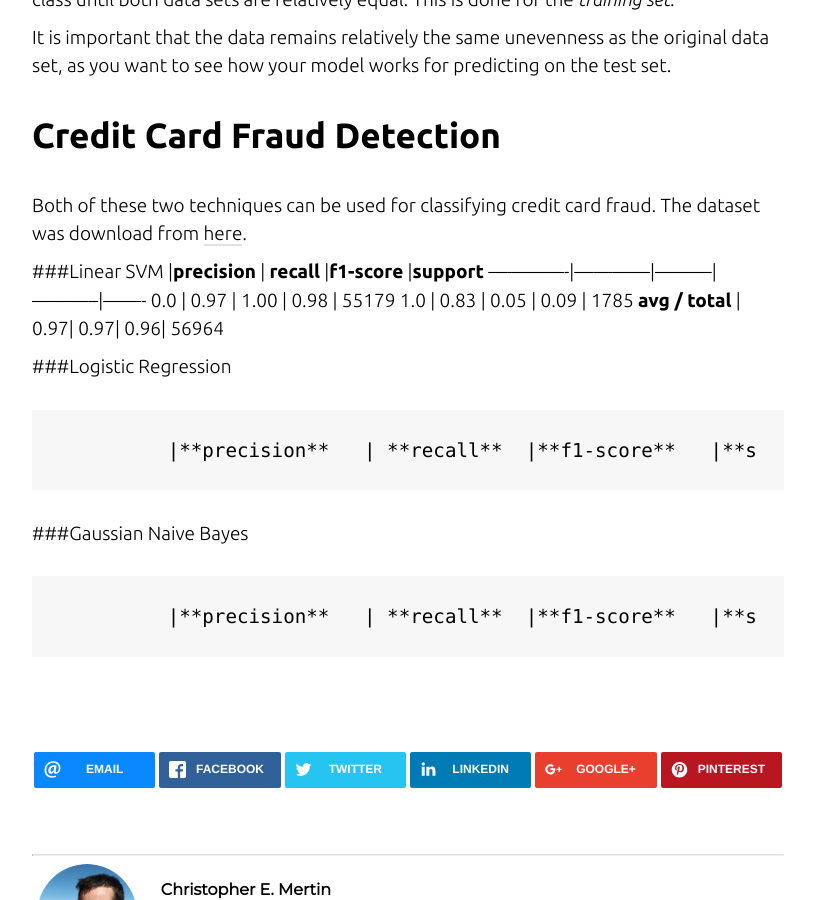
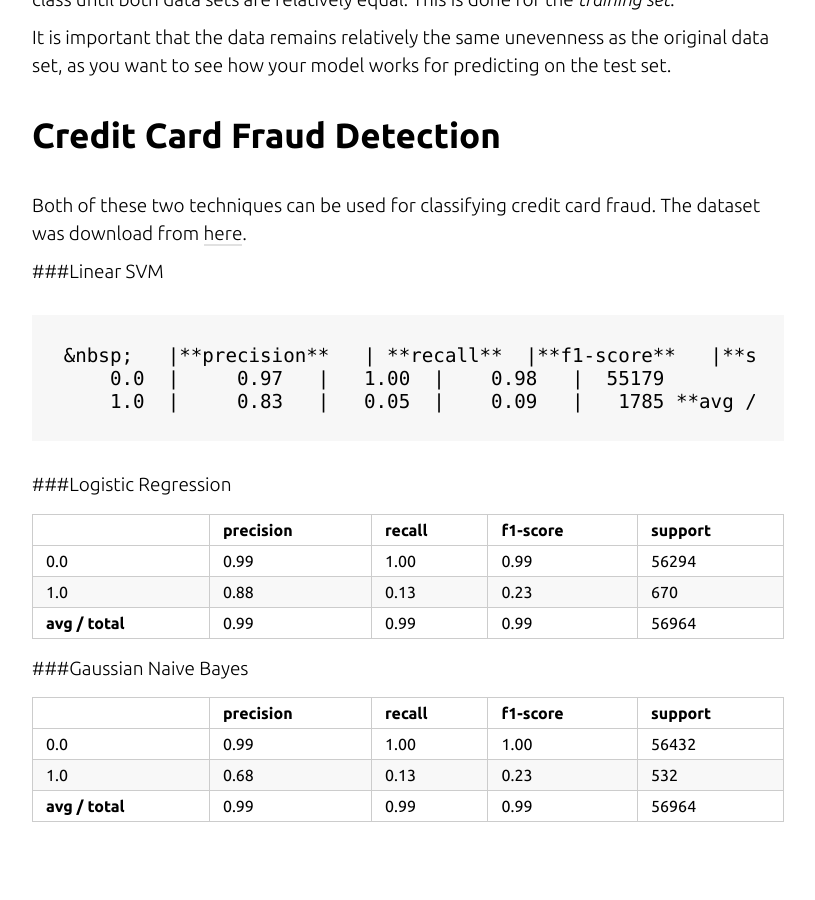
Before and after one commit to cmertin/cmertin.github.io, a Jekyll site: the page built from _posts/2016-11-17-Credit-Card-Fraud.markdown, in a window 1280 px wide and 900 px high, scrolled down 4544 px. Shown: the whole window, without its empty margins (232-1047 px from the left). Built offline with Jekyll 4.4.1, drawn with Linux system fonts in a browser that asks for light colours; nearby versions of some CDN libraries; formulas are drawn with MathJax 3; comment, search, counter and statistics services are not loaded; some of the changed lines change nothing that is shown.

Commit message:
Added blank space to tables

```diff
--- a/_posts/2016-11-17-Credit-Card-Fraud.markdown
+++ b/_posts/2016-11-17-Credit-Card-Fraud.markdown
@@ -152,7 +152,8 @@ dataset was download from [here](https://www.kaggle.com/dalpozz/creditcardfraud)
 
 
 ###Linear SVM
-             |**precision**   | **recall**  |**f1-score**   |**support**
+
+    &nbsp;   |**precision**   | **recall**  |**f1-score**   |**support**
 -------------|------------|---------|-----------|-------
         0.0  |     0.97   |   1.00  |    0.98   |  55179
         1.0  |     0.83   |   0.05  |    0.09   |   1785
@@ -161,7 +162,7 @@ dataset was download from [here](https://www.kaggle.com/dalpozz/creditcardfraud)
 
 ###Logistic Regression
 
-             |**precision**   | **recall**  |**f1-score**   |**support**
+&nbsp;       |**precision**   | **recall**  |**f1-score**   |**support**
 -------------|------------|---------|-----------|-------
 0.0  |     0.99   |   1.00  |    0.99   |  56294
 1.0  |     0.88   |   0.13  |    0.23   |   670
@@ -170,7 +171,7 @@ dataset was download from [here](https://www.kaggle.com/dalpozz/creditcardfraud)
 
 ###Gaussian Naive Bayes
 
-             |**precision**   | **recall**  |**f1-score**   |**support**
+&nbsp;       |**precision**   | **recall**  |**f1-score**   |**support**
 -------------|------------|---------|-----------|-------
 0.0  |     0.99   |   1.00  |    1.00   |  56432
 1.0  |     0.68   |   0.13  |    0.23   |   532
```
